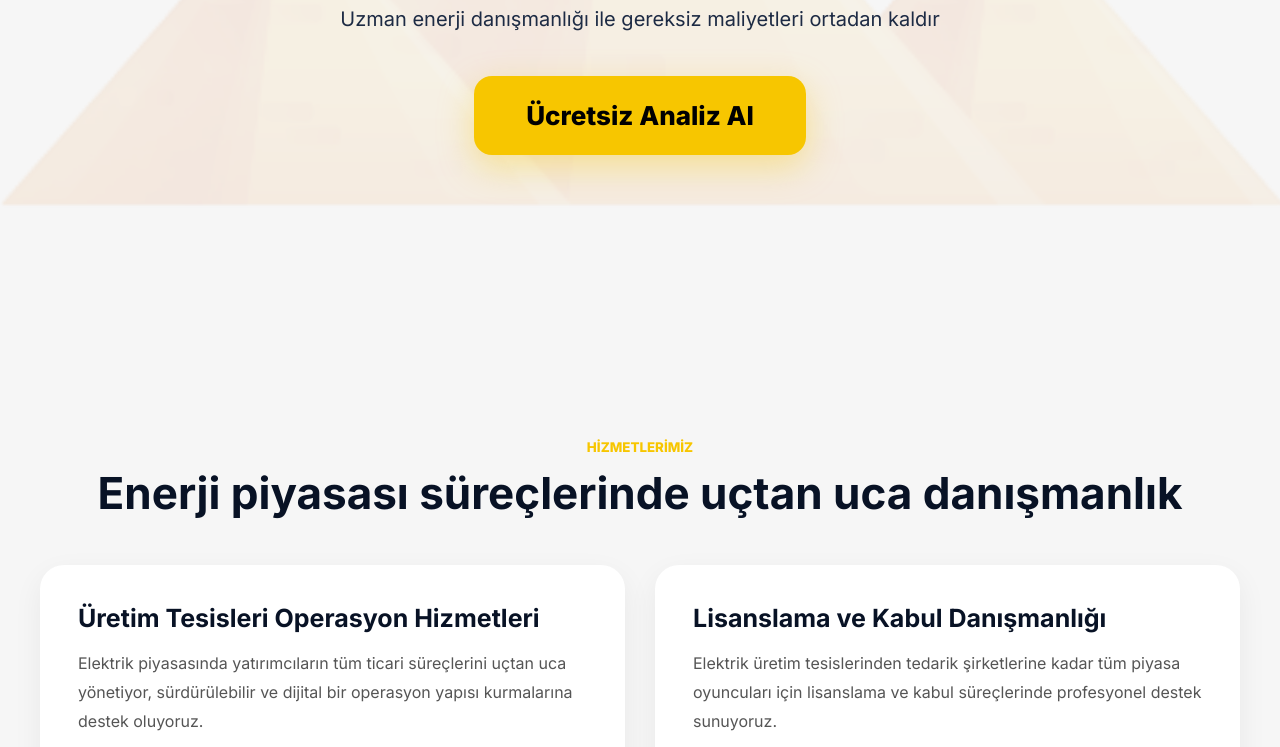
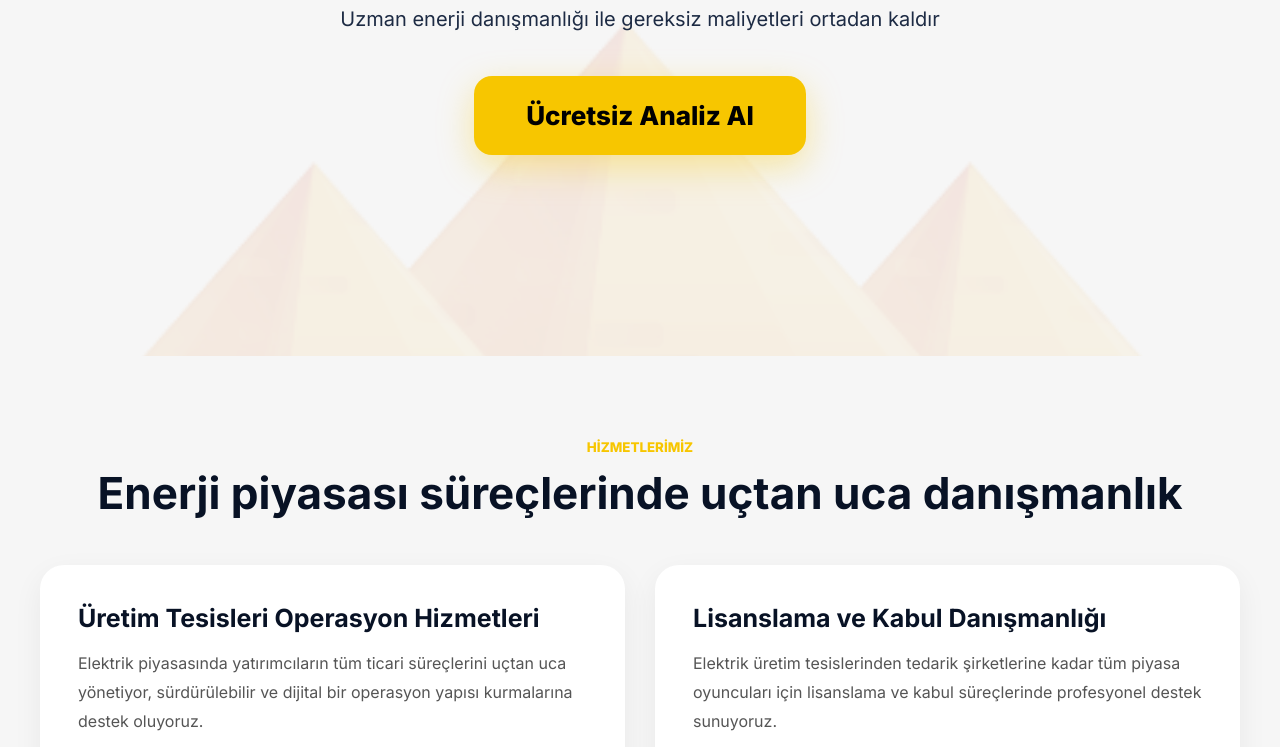
Before and after one commit to giza-site/giza-enerji-site, a plain HTML site: page index.html in a window 1280 px wide. Shown: the part 464-1211 px from the top of the page. Drawn offline with Linux system fonts and the light colour scheme.

Commit message:
Update index.html

```diff
--- a/index.html
+++ b/index.html
@@ -38,10 +38,10 @@ a{text-decoration:none}
 }
 .hero-pyramid{
     position:absolute;
-    width:250%;
+    width:230%;
     max-width:none;
     left:50%;
-    bottom:-550px;
+    bottom:-750px;
     transform:translateX(-50%);
     opacity:.10;
     z-index:1;
```
